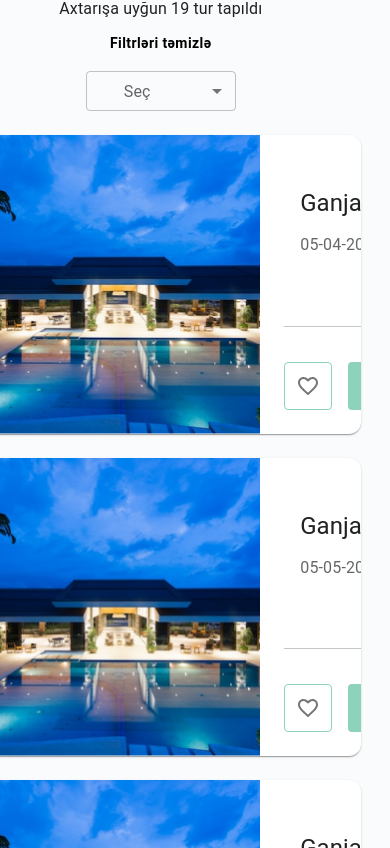
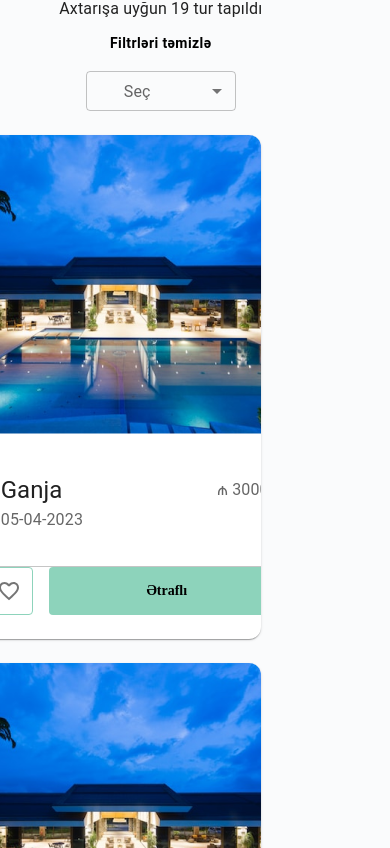
Before and after one commit to R4hman/Olymp-travel, a React (Vite) app: page /turlar in a window 390 px wide. Shown: the part 1436-2284 px from the top of the page. Built offline with nearby package versions, Linux system fonts and the light colour scheme; data requests are answered from the project's data file.

Commit message:
responsiveness in tourlistitem

```diff
--- a/src/components/TourListItem.jsx
+++ b/src/components/TourListItem.jsx
@@ -8,6 +8,7 @@ import {
   IconButton,
   Stack,
   Typography,
+  useMediaQuery,
 } from "@mui/material";
 import { FlexBetween, RatingComponent, theme } from "../theme";
 import FavoriteIcon from "@mui/icons-material/Favorite";
@@ -29,6 +30,7 @@ const TourListItem = ({ item, favorite }) => {
   // const [favoriteClicked, setFavoriteClicked] = useState(false);
   const dispatch = useDispatch();
   const favorites = useSelector((store) => store.favorite.favorites);
+  const isTablet = useMediaQuery("(max-width: 900px)");
 
   // console.log("favoriteClicked", favoriteClicked);
 
@@ -56,9 +58,9 @@ const TourListItem = ({ item, favorite }) => {
     // <Link to={`${item.id}`}>
     <Card
       sx={{
-        width: favorite ? "300px" : null,
+        width: favorite || isTablet ? "300px" : null,
         display: "flex",
-        flexDirection: favorite ? "column" : "row",
+        flexDirection: favorite || isTablet ? "column" : "row",
         borderRadius: "12px",
         mb: "1.5rem",
         "& :hover": {
```
